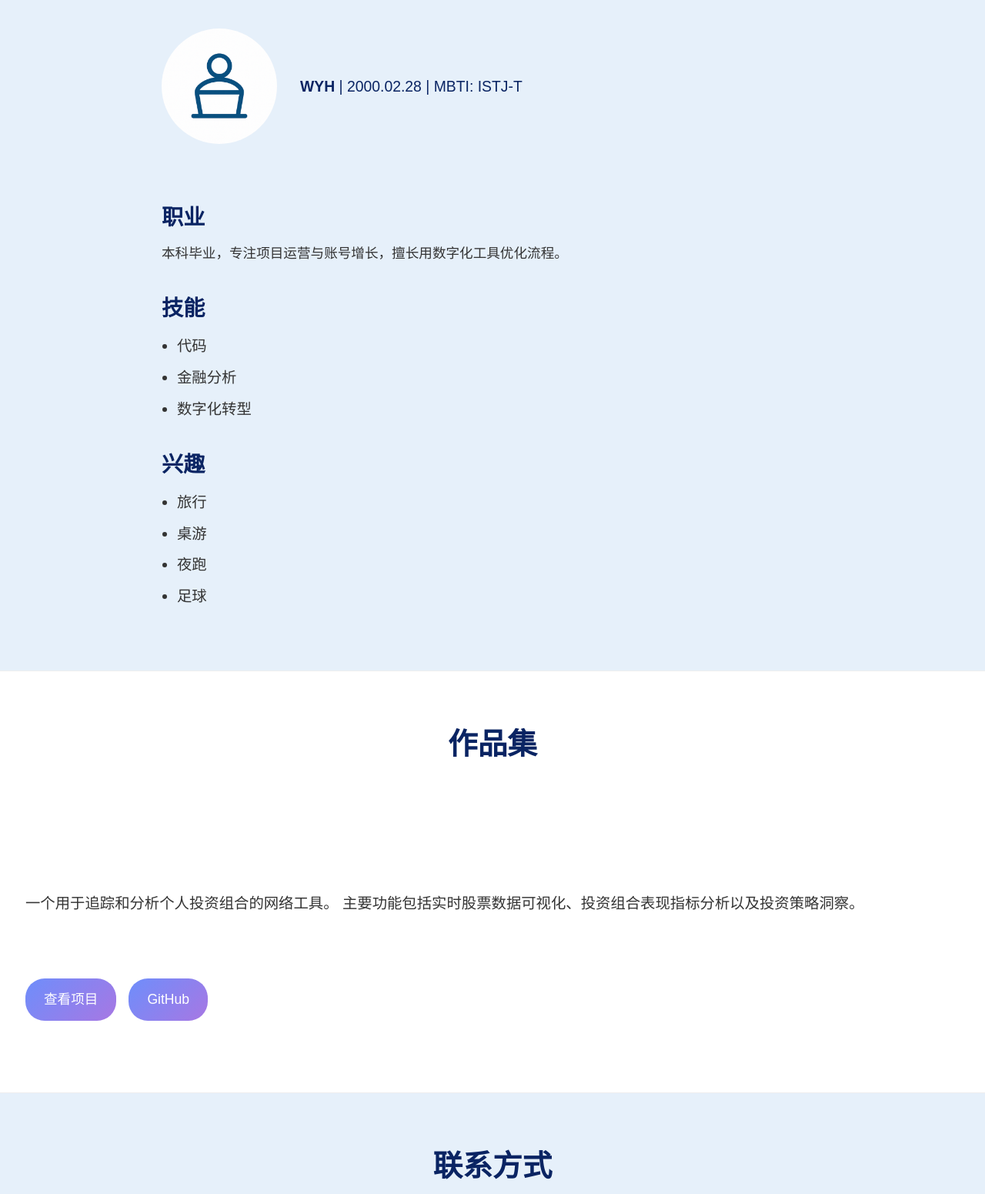
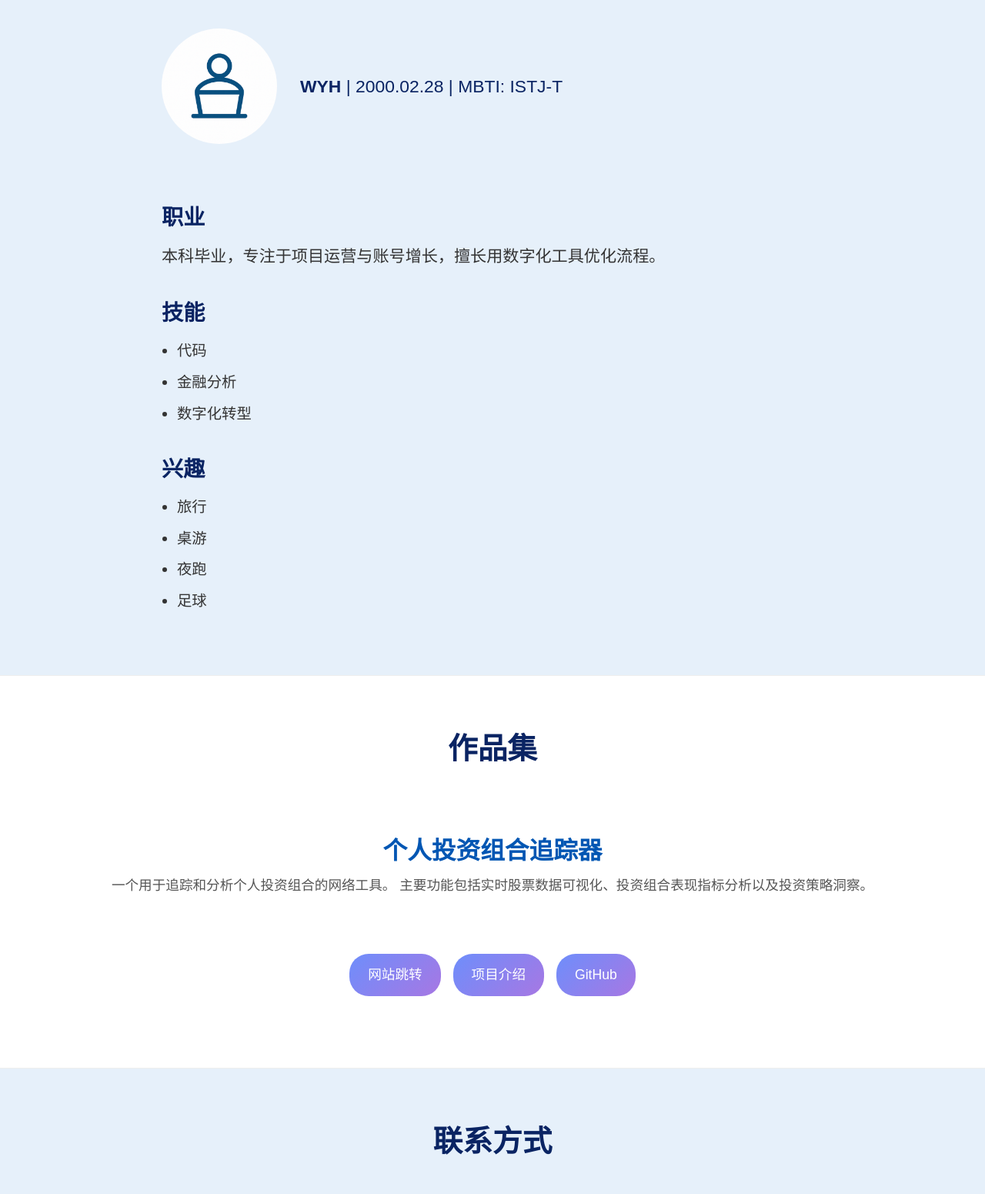
Before and after one commit to Rorono222/Rorono222.github.io, a plain HTML site: page index.html in a window 1280 px wide. Shown: the part 547-2098 px from the top of the page at 77% size. Drawn offline with nearby package versions, Linux system fonts and the light colour scheme; a web font is replaced by a local one.

Commit message:
Implement homepage button changes, add project description page, and add back buttons

```diff
--- a/index.html
+++ b/index.html
@@ -32,11 +32,11 @@
                 <div class="about-content">
                     <div class="avatar-info-container">
                         <div class="avatar-placeholder"></div>
-                        <p class="personal-info"><strong>WYH</strong> | 2000.02.28 | MBTI: ISTJ-T</p>
+                        <p class="personal-info" style="font-size: 1.3em;"><strong>WYH</strong> | 2000.02.28 | MBTI: ISTJ-T</p>
                     </div>
                     <div class="about-text">
                         <h3>职业</h3>
-                        <p>本科毕业，专注项目运营与账号增长，擅长用数字化工具优化流程。</p>
+                        <p class="highlighted-sentence" style="font-size: 1.2em;">本科毕业，专注于项目运营与账号增长，擅长用数字化工具优化流程。</p>
                         <h3>技能</h3>
                         <ul>
                             <li>代码</li>
@@ -61,8 +61,8 @@
             <div class="portfolio-grid">
                 <div class="portfolio-item">
                     <div class="portfolio-content">
-                        <h3>个人投资组合追踪器</h3>
-                        <p class="portfolio-description">
+                        <h3 class="portfolio-main-title">个人投资组合追踪器</h3>
+                        <p class="portfolio-subtitle">
                             一个用于追踪和分析个人投资组合的网络工具。
                             主要功能包括实时股票数据可视化、投资组合表现指标分析以及投资策略洞察。
                         </p>
@@ -74,7 +74,8 @@
                             <span class="tech-tag">金融API</span>
                         </div>
                         <div class="portfolio-links">
-                            <a href="portfolio-tracker.html" class="btn">查看项目</a>
+                            <a href="portfolio-tracker.html" class="btn">网站跳转</a>
+                            <a href="portfolio-tracker-description.html" class="btn">项目介绍</a>
                             <a href="https://github.com/Rorono222/portfolio-tracker" class="btn" target="_blank">GitHub</a>
                         </div>
                     </div>
--- a/portfolio-tracker.css
+++ b/portfolio-tracker.css
@@ -204,3 +204,21 @@ footer {
 {
     text-align: right;
 }
+
+/* Styles for the back to home button */
+.btn {
+    display: inline-block;
+    padding: 0.8rem 1.5rem;
+    background: linear-gradient(135deg, #6e8efb, #a777e3); /* The blue/purple gradient */
+    color: white !important; /* Use !important to ensure color is applied */
+    text-decoration: none;
+    border-radius: 25px;
+    transition: transform 0.3s ease, box-shadow 0.3s ease;
+    border: none; /* Ensure no default button border */
+    cursor: pointer; /* Indicate it's clickable */
+}
+
+.btn:hover {
+    transform: translateY(-2px);
+    box-shadow: 0 5px 15px rgba(0, 0, 0, 0.2);
+}
--- a/styles.css
+++ b/styles.css
@@ -30,6 +30,9 @@ header {
     width: 100%;
     top: 0;
     z-index: 1000;
+    padding-top: 30px; /* Increased padding-top */
+    padding-bottom: 30px; /* Increased padding-bottom */
+    text-align: center; /* Center header content */
 }
 
 nav ul {
@@ -293,6 +296,15 @@ main section:not(.about) ul.future-enhancements-list {
     box-shadow: 0 10px 20px rgba(0, 0, 0, 0.2);
 }
 
+.portfolio-content {
+    /* color: #fff; */
+    /* margin-bottom: 1rem; */ /* Adjusted in specific styles */
+    /* font-size: 1.5rem; */ /* Adjusted in specific styles */
+    display: flex; /* Use flexbox */
+    flex-direction: column; /* Stack children vertically */
+    align-items: center; /* Center items horizontally */
+}
+
 .portfolio-content h3 {
     color: #fff;
     margin-bottom: 1rem;
@@ -483,3 +495,20 @@ main ul li::before { /* Apply blue dot to lists within sections and main */
 .future-enhancements-list {
     margin-left: 3em; /* Add additional left margin */
 }
+
+/* Styles for portfolio item title and subtitle */
+.portfolio-content .portfolio-main-title {
+    font-size: 1.8em; /* Larger font size for main title */
+    color: #0056b3; /* Match section title color or a slightly darker shade */
+    margin-top: 0;
+    margin-bottom: 5px; /* Small margin below main title */
+    font-weight: bold; /* Ensure main title is bold */
+}
+
+.portfolio-content .portfolio-subtitle {
+    font-size: 1em; /* Smaller font size for subtitle */
+    color: #555; /* Slightly lighter text color */
+    margin-top: 0;
+    margin-bottom: 15px; /* Margin below subtitle to separate from buttons */
+    font-weight: normal; /* Ensure subtitle is not bold */
+}
```
Also changed, not shown: portfolio-tracker-description.html (added, +74 -0 lines), portfolio-tracker.html (+8 -1 lines).
